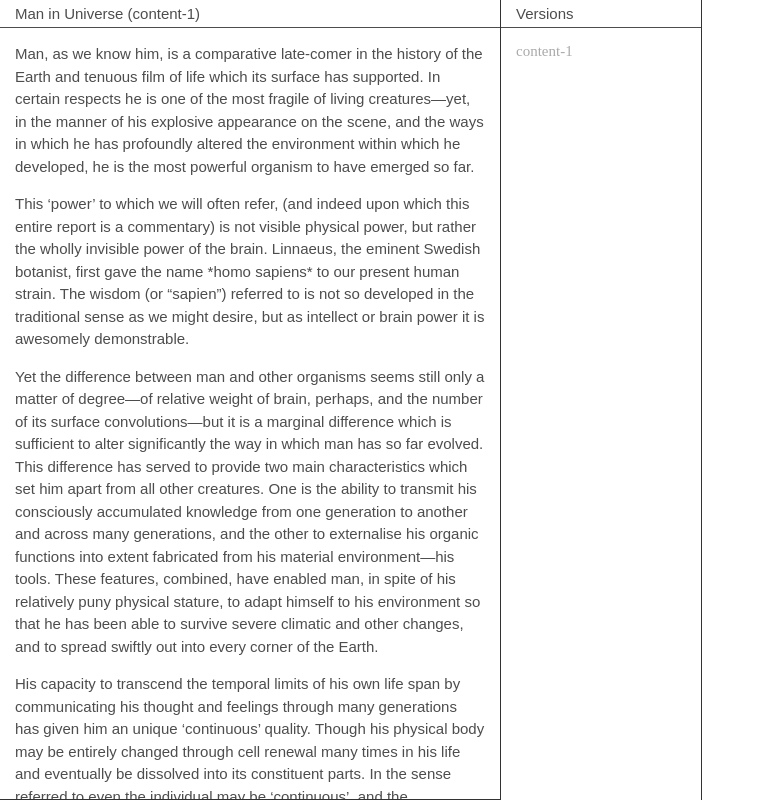
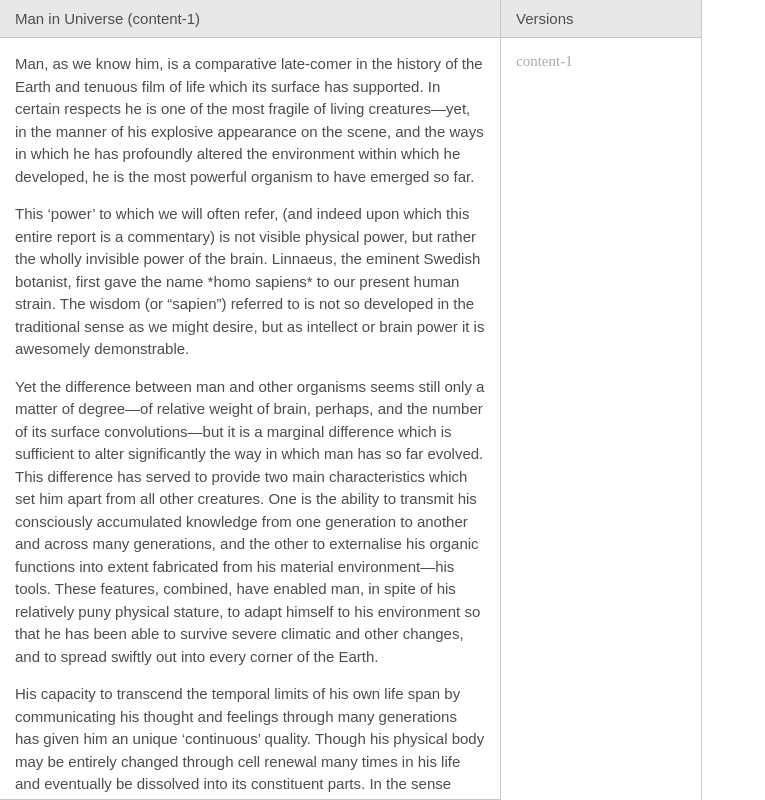
Before and after one commit to mattneary/TOM, a React app: page / in a window 1280 px wide. Shown: the whole page, without its empty margins (0-765 px from the left). Built offline with nearby package versions, Linux system fonts and the light colour scheme; the HTML template or start-up script is replaced by a standard one.

Commit message:
improve styles and fix partialI logic

```diff
--- a/src/index.tsx
+++ b/src/index.tsx
@@ -129,7 +129,8 @@ class Link {
 
   partialI(addr: Address): Link {
     const translated = this.translateI(addr)
-    return translated ? new Link(addr, translated) : null
+    const untranslated = this.invert().translateI(translated)
+    return translated ? new Link(untranslated, translated) : null
   }
 }
 
@@ -494,7 +495,10 @@ export function Tom({
             model.render(ref)
             const article = ref.querySelector('article')
             article.setAttribute('contentEditable', false)
-            links.forEach(x => x.toJerry(article).highlight())
+            links.forEach(x => {
+              const addr = x.toJerry(article)
+              addr.highlight()
+            })
           }
         }}
         onClick={() => setEditing && setEditing(true)}
@@ -540,7 +544,7 @@ export function Tom({
         }
       }}
       onKeyDown={evt => {
-        const specialKeys = {'Space': ' ', 'Period': '.'}
+        const specialKeys = {'Space': ' ', 'Period': '.', 'Minus': '-', 'Quote': '\''}
         if (evt.code === 'Backspace') {
           const isEmpty = model.emptySelection()
           if (!isEmpty) evt.preventDefault()
@@ -552,6 +556,8 @@ export function Tom({
           onChange(newModel)
         } else if (evt.code === 'Escape') {
           if (setEditing) setEditing(false)
+        } else if (evt.code !== 'Enter') {
+          evt.preventDefault()
         }
       }}
     >
@@ -576,9 +582,9 @@ export default function App({content}) {
   const root = history.find(x => x.blocks.id === comparisonVersion)
   const composed = history.length > 1 && _.initial(history).map(x => x.links).reduce((a, b) => a.compose(b))
   const outboundLinks = composed && composed.range().filter(x => x.basis === root)
-  const inboundLinks = composed && composed.preimage(outboundLinks)
-  console.log(model.content.links.toString())
+  const inboundLinks = composed && composed.preimage(outboundLinks)//.filter(x => x.basis === model)
   console.log(outboundLinks.toString())
+  console.log(inboundLinks.toString())
   return (
     <div className='pages'>
       <Tom
@@ -586,7 +592,6 @@ export default function App({content}) {
         model={model}
         onChange={m => {
           setModel(m)
-          setVersion(x => x + 1)
         }}
         setEditing={setEditing}
         immutable={!editing || comparisonVersion}
--- a/src/main.scss
+++ b/src/main.scss
@@ -8,8 +8,8 @@ body {
 }
 .page {
   max-width: 500px;
-  border-right: 1px solid #333;
-  border-bottom: 1px solid #333;
+  border-right: 1px solid #c8c8c8;
+  border-bottom: 1px solid #c8c8c8;
   display: flex;
   flex-direction: column;
   article {
@@ -17,27 +17,25 @@ body {
     overflow: scroll;
   }
 }
-.highlight {
-  background: yellow;
-}
 header {
-  border-bottom: 1px solid #4d4d4d;
+  background: #e8e8e8;
+  border-bottom: 1px solid #c8c8c8;
   color: #4d4d4d;
   display: flex;
   flex-direction: row;
   .action {
-    padding: 5px;
+    padding: 10px;
     cursor: pointer;
     &:hover {
       background: #eee;
     }
   }
   .action:last-child {
-    margin-right: 10px;
+    margin-right: 5px;
   }
 }
 h1 {
-  padding: 5px 15px;
+  padding: 10px 15px;
   flex: 1;
   font-size: 1em;
   margin: 0;
@@ -57,10 +55,13 @@ article p {
 .highlight {
   background: lightblue;
 }
+p:hover .highlight {
+  background: rgb(105, 202, 233);
+}
 
 .versions {
   width: 200px;
-  border-right: 1px solid #333;
+  border-right: 1px solid #c8c8c8;
   display: flex;
   flex-direction: column;
   .column {
```
